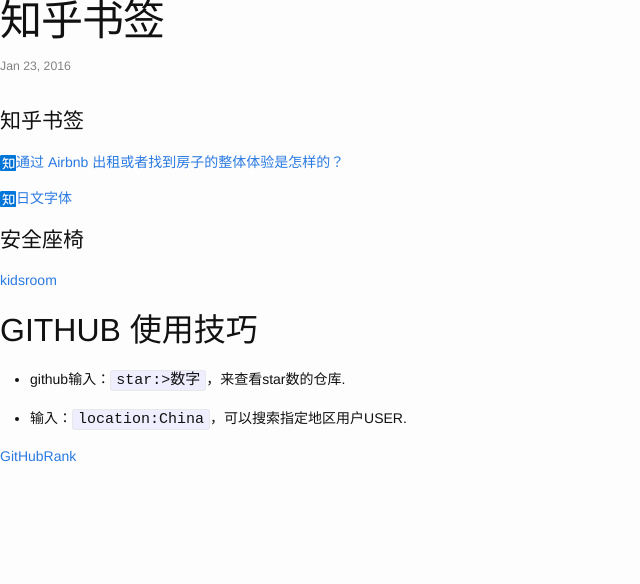
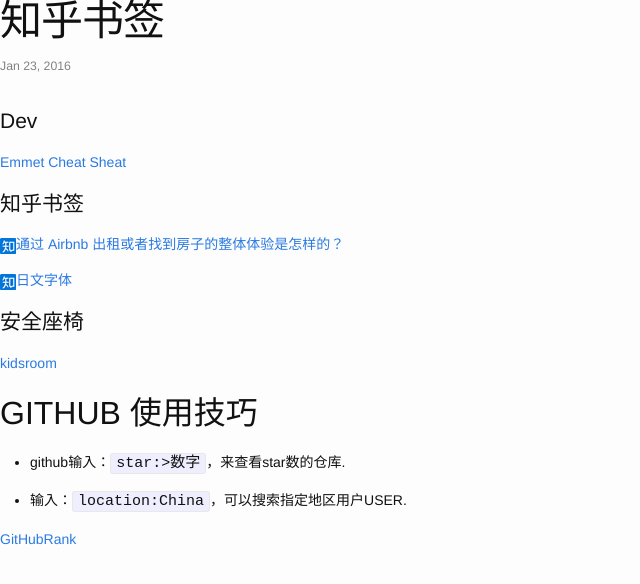
Before and after one commit to cnwarden/cnwarden.github.io, a Jekyll site: the page built from _posts/2016-01-23-bookmark.markdown, in a window 1280 px wide. Shown: the top 584 px of the page, without its empty margins (0-640 px from the left). Built offline with Jekyll 4.4.1, drawn with Linux system fonts in a browser that asks for light colours.

Commit message:
Update 2016-01-23-bookmark.markdown

```diff
--- a/_posts/2016-01-23-bookmark.markdown
+++ b/_posts/2016-01-23-bookmark.markdown
@@ -4,6 +4,10 @@ title:  "知乎书签"
 date:   2016-01-23 00:00:00
 categories: Tech
 ---
+
+# Dev
+
+[Emmet Cheat Sheat](http://docs.emmet.io/cheat-sheet/)
 
 # 知乎书签
 
```
